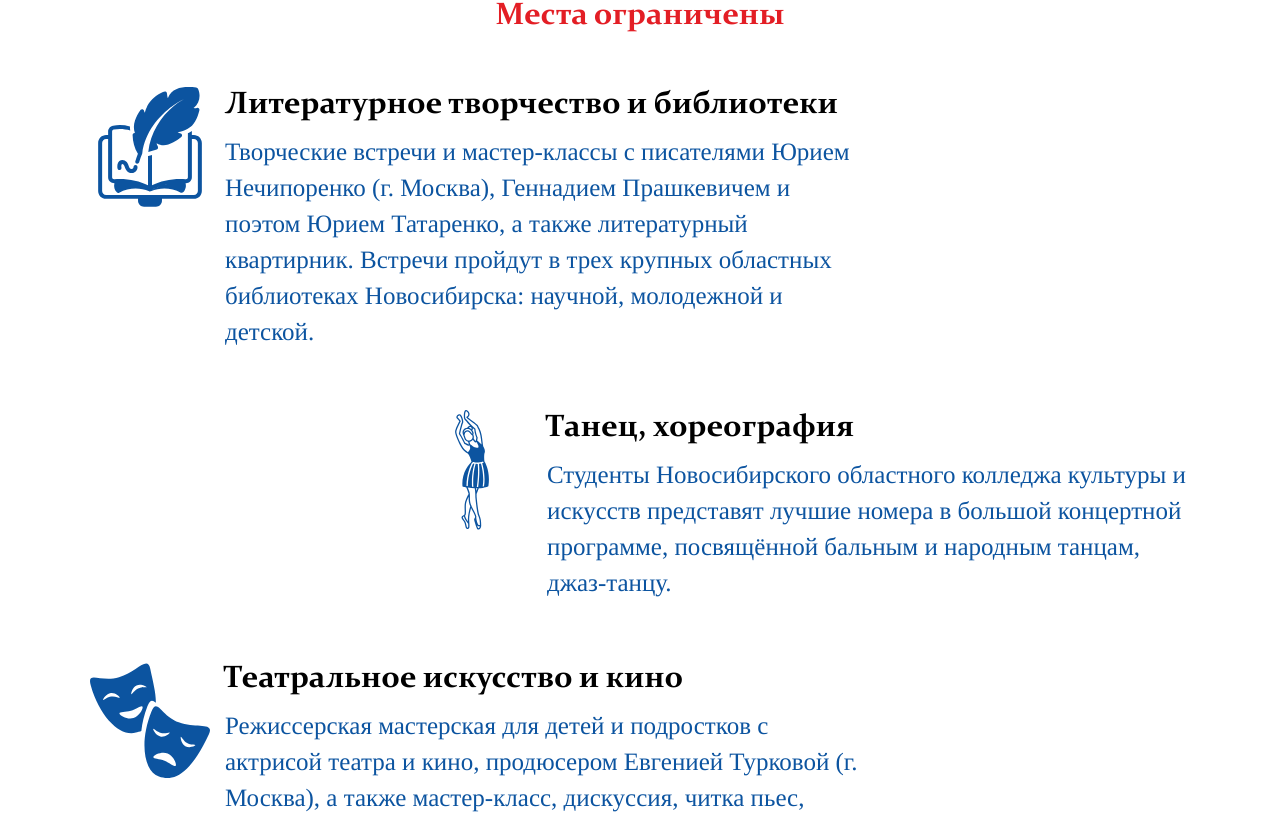
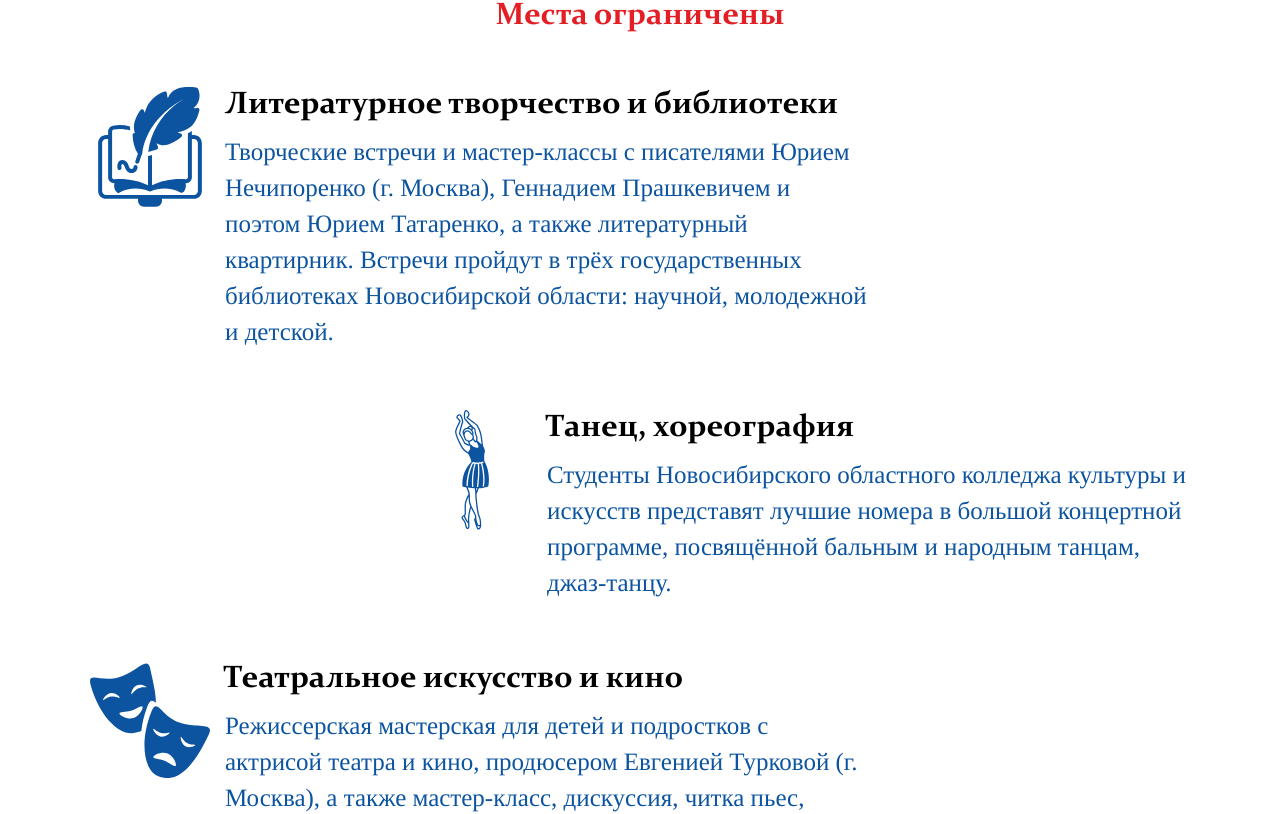
Before and after one commit to vlad-borovkov/children-culture-forum-, a React (Create React App) app: page / in a window 1280 px wide. Shown: the part 3958-4772 px from the top of the page. Built offline with nearby package versions, Linux system fonts and the light colour scheme; a web font is replaced by a local one.

Commit message:
правка копирайта и текста направлений

```diff
--- a/src/components/Footer/Footer.js
+++ b/src/components/Footer/Footer.js
@@ -20,8 +20,9 @@ export default function Footer() {
             ></img>
           </div>
           <p className='footer__author'>
-            &copy; 2022. Новосибирская детская областная библиотека им. А. М.
-            Горького
+            &copy; 2022. Государственное бюджетное учреждение культуры
+            Новосибирской области «Областная детская библиотека им. А. М.
+            Горького»
           </p>
         </div>
         <div className='footer__column footer__column_content_info'>
--- a/src/components/Stream/Stream.js
+++ b/src/components/Stream/Stream.js
@@ -20,7 +20,7 @@ export default function Stream() {
           <StreamItem
             streamLogo={Literature}
             streamName='Литературное творчество и библиотеки'
-            description='Творческие встречи и мастер-классы с писателями Юрием Нечипоренко (г. Москва), Геннадием Прашкевичем и поэтом Юрием Татаренко, а также литературный квартирник. Встречи пройдут в трех крупных областных библиотеках Новосибирска: научной, молодежной и детской.'
+            description='Творческие встречи и мастер-классы с писателями Юрием Нечипоренко (г. Москва), Геннадием Прашкевичем и поэтом Юрием Татаренко, а также литературный квартирник. Встречи пройдут в трёх государственных библиотеках Новосибирской области: научной, молодежной и детской.'
           />
           <StreamItem
             justifyType={'stream__item_right'}
```
